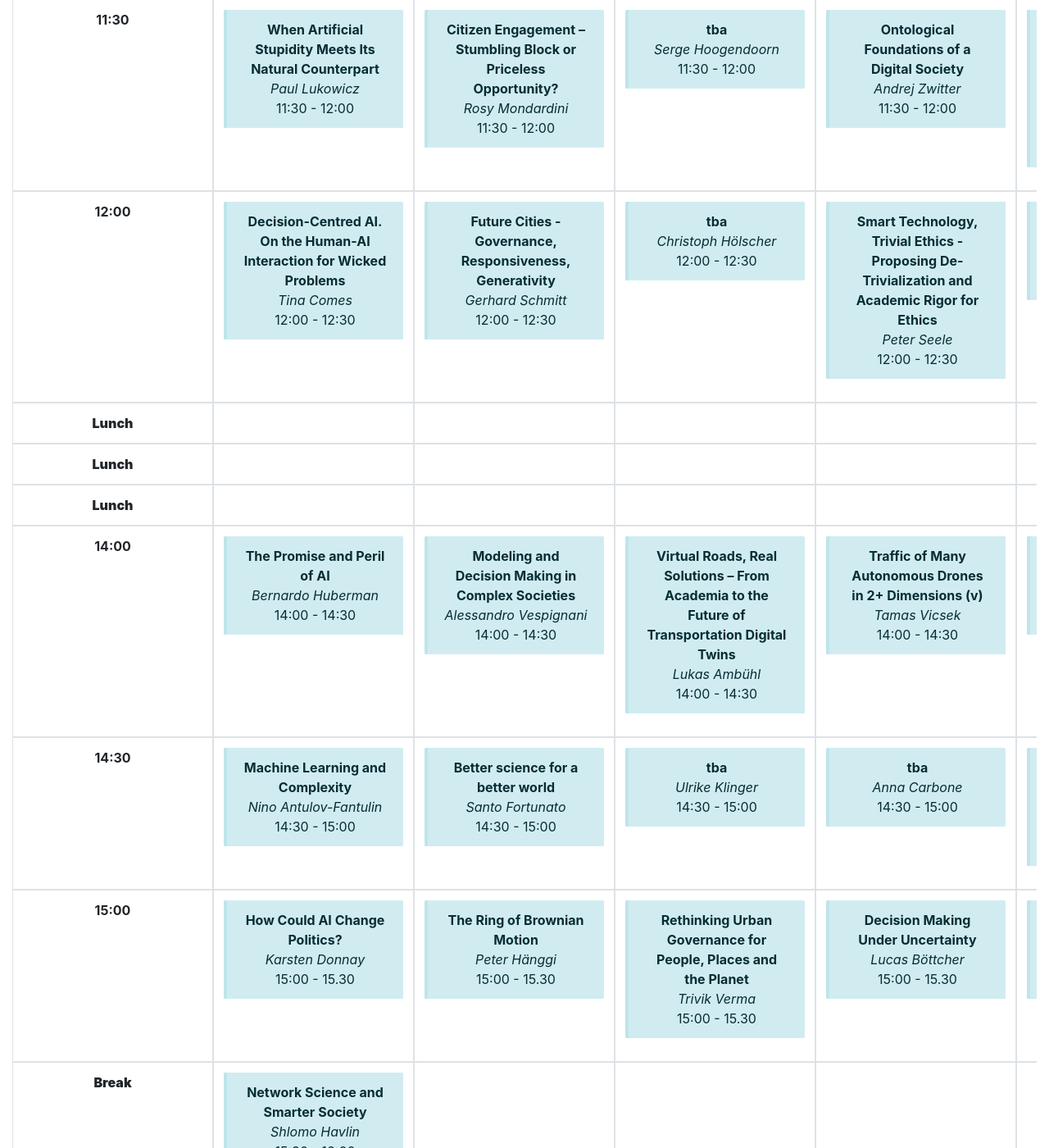
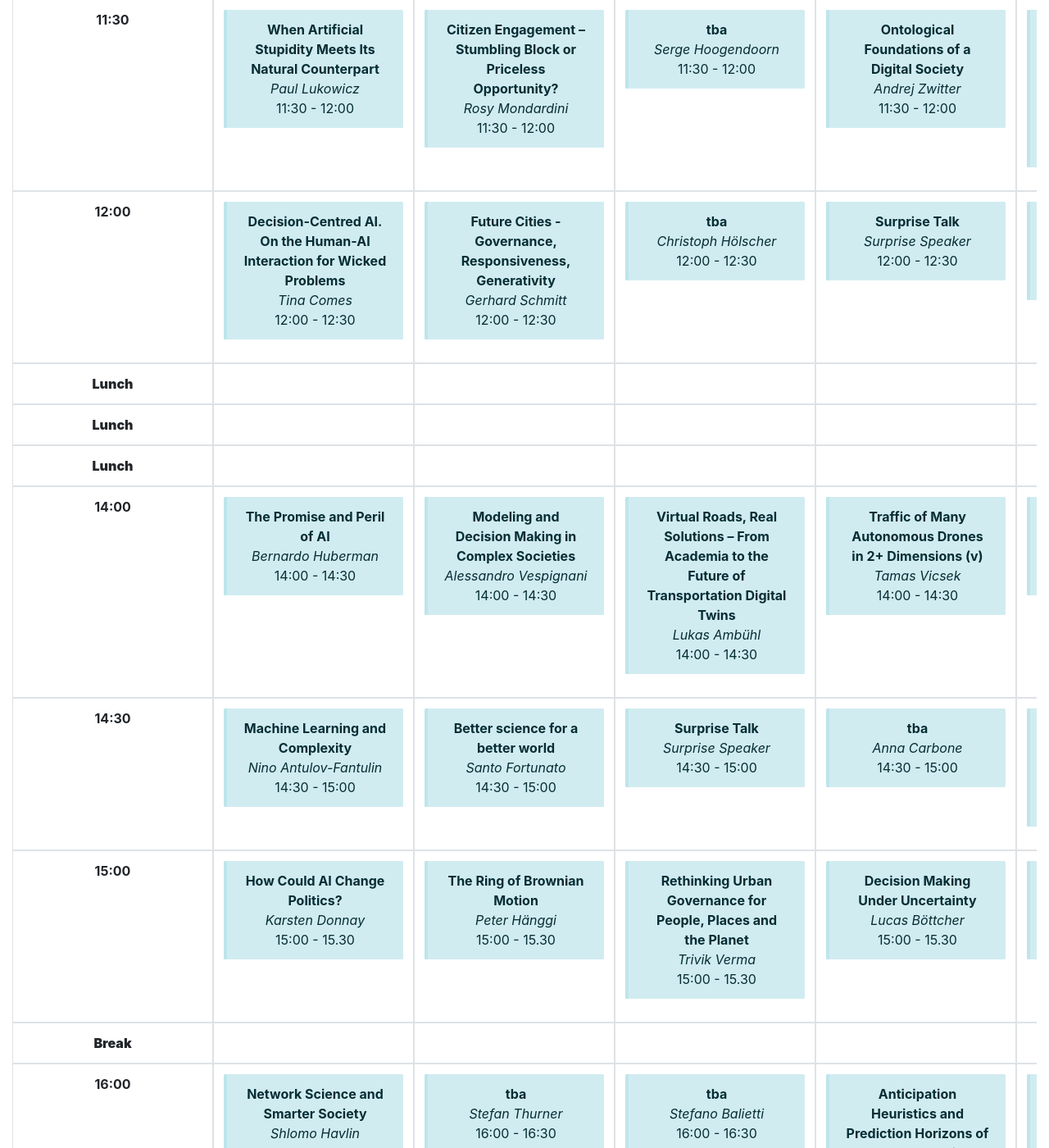
Before and after one commit to ethz-coss/ethz-coss.github.io, a Jekyll site: the page built from program/index.md, in a window 1280 px wide and 1400 px high, scrolled down 1143 px. Shown: the whole window at 82% size. Built offline with Jekyll 4.4.1, drawn with Linux system fonts in a browser that asks for light colours; some of the changed text lies outside the part shown.

Commit message:
adjust schedule

```diff
--- a/_data/program.yml
+++ b/_data/program.yml
@@ -42,8 +42,8 @@ days:
         time_end: '15.30'
         speaker: 'Karsten Donnay'
       - name: Network Science and Smarter Society
-        time_start: '15:30'
-        time_end: '16:00'
+        time_start: '16:00'
+        time_end: '16:30'
         speaker: 'Shlomo Havlin'
       - name: Complex Systems Design
         time_start: '16:30'
@@ -141,10 +141,10 @@ days:
         time_start: '14:00'
         time_end: '14:30'
         speaker: 'Lukas Ambühl'
-      - name: tbd - Ulrike Klinger
+      - name: Surprise Talk
         time_start: '14:30'
         time_end: '15:00'
-        speaker: 'Ulrike Klinger'
+        speaker: 'Surprise Speaker'
       - name: Rethinking Urban Governance for People, Places and the Planet
         time_start: '15:00'
         time_end: '15.30'
@@ -187,10 +187,10 @@ days:
         time_start: '11:30'
         time_end: '12:00'
         speaker: 'Andrej Zwitter'
-      - name: Smart Technology, Trivial Ethics - Proposing De-Trivialization and Academic Rigor for Ethics
+      - name: Surprise Talk
         time_start: '12:00'
         time_end: '12:30'
-        speaker: 'Peter Seele'
+        speaker: 'Surprise Speaker'
       - name: Traffic of Many Autonomous Drones in 2+ Dimensions (v)
         time_start: '14:00'
         time_end: '14:30'
--- a/generate_schedule_from_csv.py
+++ b/generate_schedule_from_csv.py
@@ -1,6 +1,6 @@
 import pandas as pd
 
-df = pd.read_csv("/Users/ccarissimo/ethz-coss.github.io/ScheduleSandbox_forWebsite_281124_v2.csv")
+df = pd.read_csv("/Users/ccarissimo/ethz-coss.github.io/ScheduleSandbox_forWebsite_041224_v1.csv")
 
 days = {1: "Monday", 2: "Tuesday", 3: "Wednesday", 4: "Thursday", 5: "Friday"}
 abbr = {1: "Mo", 2: "Tue", 3: "Wed", 4: "Thu", 5: "Fri"}
```
